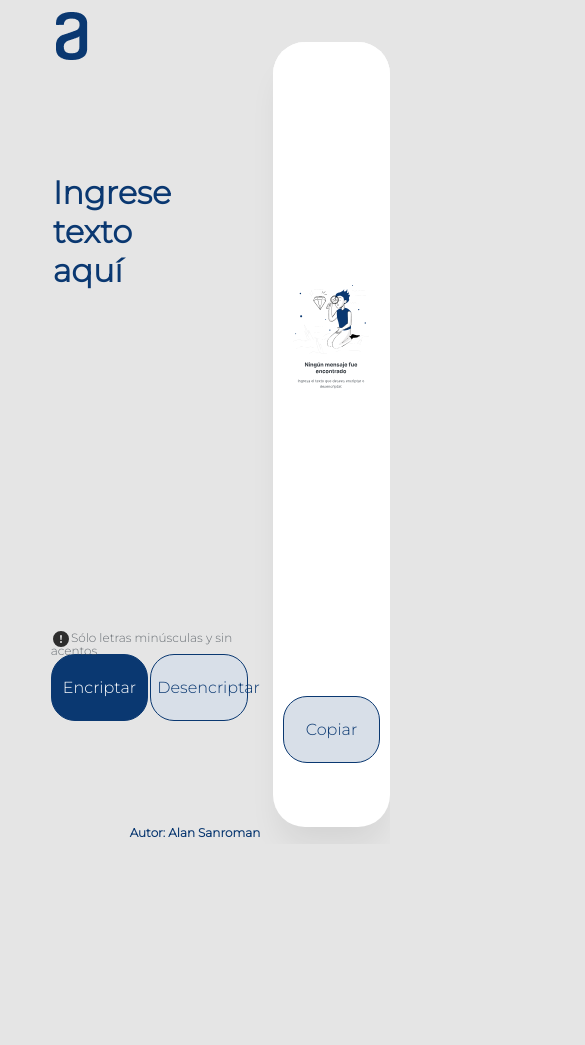
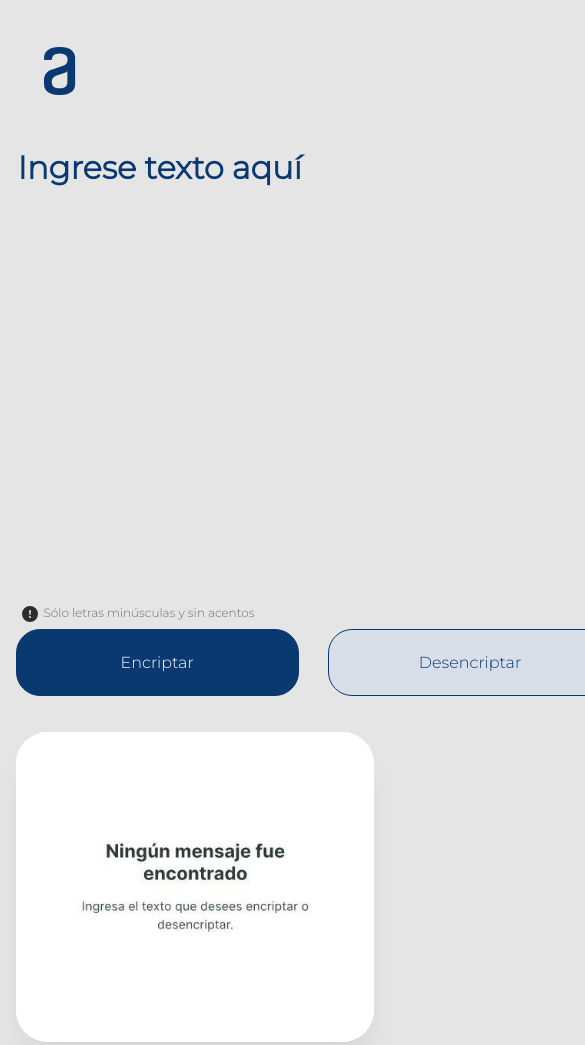
Before and after one commit to AlanJSan/Encriptador, a plain HTML site: page index.html in a window 390 px wide. Shown: the top 1045 px of the page, 585 px wide, since content can reach past the window. Before the commit the page ends 844 px from the top, so only its background shows below. Drawn offline with Linux system fonts and the light colour scheme.

Commit message:
Tablet responsive added

```diff
--- a/script.js
+++ b/script.js
@@ -74,8 +74,12 @@ encryptBtn.addEventListener('click', encryptDecrypt)
 decryptBtn.addEventListener('click', encryptDecrypt)
 copyBtn.addEventListener('click', copy);
 input.addEventListener('input', defaultField);
-textarea.addEventListener('focus', () => textarea.style.backgroundImage = 'none')
+textarea.addEventListener('focus', () => {
+    textarea.style.backgroundImage = 'none';
+    copyBtn.style.display = "block";
+})
 textarea.addEventListener('blur', () => {
     if(textarea.value === '')
-    textarea.style.backgroundImage = "url('placeholder_image.svg')";
+    textarea.style.backgroundImage = screen.width > 767 ? "url('placeholder_image.svg')" : "url('placeholder_image+copy.svg.jpg')";
+    copyBtn.style.display = "none";
 });
--- a/style.css
+++ b/style.css
@@ -132,6 +132,11 @@ button:hover {
     color: var(--my-dark-blue);
 }
 
+#copy {
+    display: none;
+    margin: auto;
+}
+
 .output-area {
     width: 30vw;
     height: 93vh;
@@ -158,12 +163,63 @@ button:hover {
     color: var(--my-gray);
 }
 
-#copy {
-    margin: auto;
-}
-
 footer {
     text-align: center;
     color: var(--my-dark-blue);
     font-weight: bold;
 }
+
+@media screen and (width < 768px){
+    header {
+        padding: 2% 0 0 0;
+    }
+
+    img {
+        margin-top: 10%;
+    }
+
+    main {
+        flex-direction: column;
+        align-items:inherit;
+        justify-content:inherit;
+        padding: 4%;
+
+    }
+
+    .input-area {
+        padding: 0;
+    }
+
+    #input-data {
+        width: auto;
+        padding-top: 10%;
+    }
+
+    button {
+        width: 50%;
+    }
+
+    .buttons {
+        gap: 5%;
+    }
+
+    .output-area {
+        width: auto;
+        height: auto;
+        margin-top: 10%;
+    }
+
+    #output {
+        background-image: url('./placeholder_image+copy.svg.jpg');
+    }
+
+    #copy {
+        background-color: white;
+        margin: 5% auto;
+
+    }
+}
+
+@media screen and (width < 375px){
+
+}
```
Also changed, not shown: placeholder_image+copy.svg.jpg (added).
